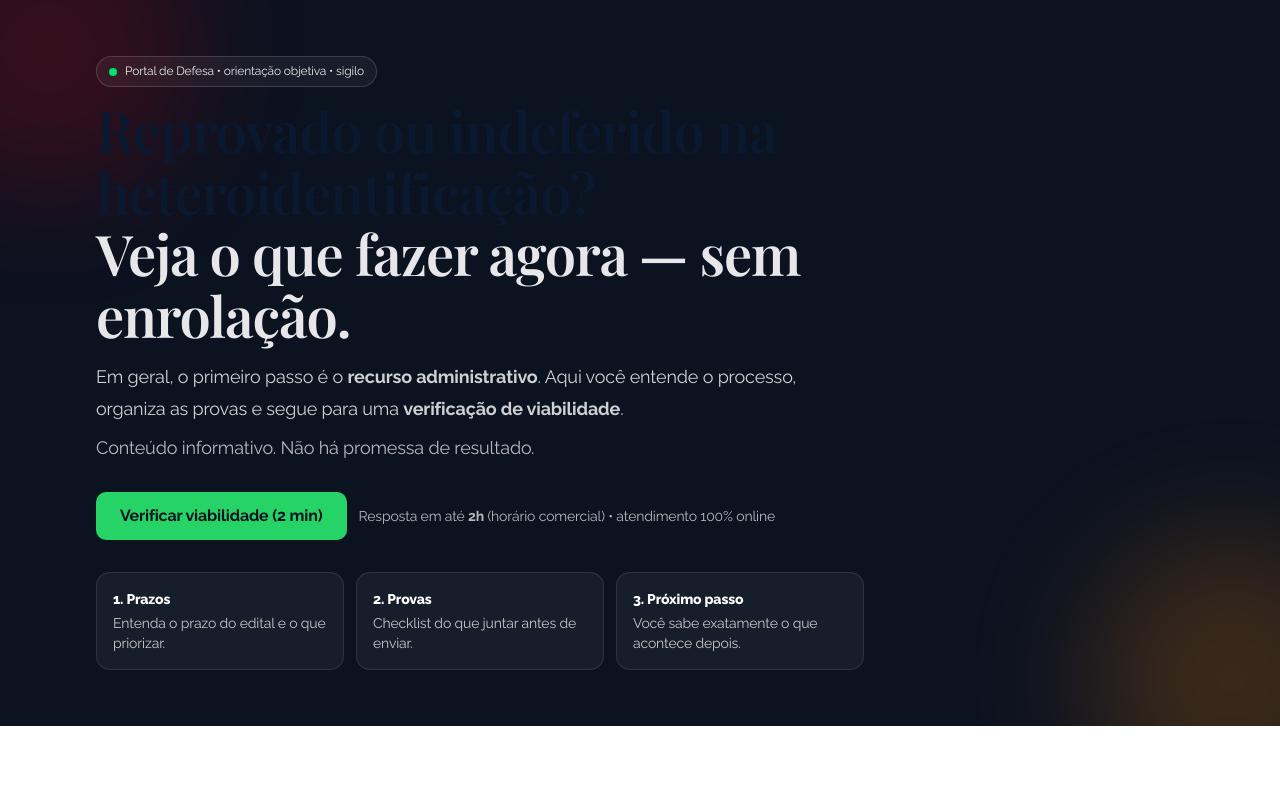
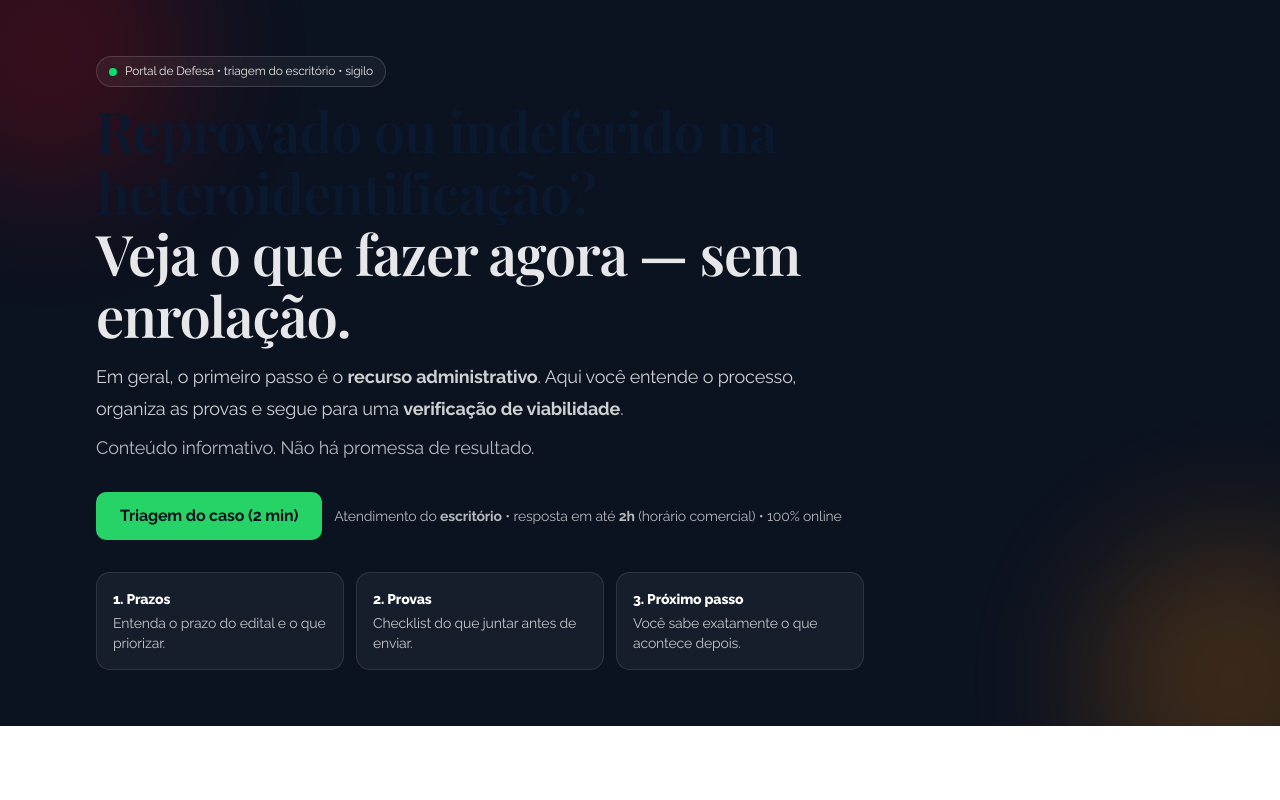
Before and after one commit to ViniciusGavioli/marcelo-colen-site, a Next.js app: page /portal-defesa-heteroidentificacao in a window 1280 px wide. Shown: the top 800 px of the page. Built offline with nearby package versions, Linux system fonts and the light colour scheme; no server answers; a web font is replaced by a local one.

Commit message:
copy: shift conversion framing to office triage (reduce price anchoring)

```diff
--- a/src/app/(lp)/consulta/page.tsx
+++ b/src/app/(lp)/consulta/page.tsx
@@ -86,7 +86,8 @@ export default function ConsultaPage() {
 
   const montarMensagem = (): string => {
     const linhas = [
-      `Olá Dr. Marcelo! Meu nome é ${respostas.nome}. Preciso de ajuda com meu caso de heteroidentificação.\n`,
+      `Olá! Meu nome é ${respostas.nome}. Preciso de orientação sobre meu caso de heteroidentificação.\n`,
+
       `*Vestibular/Concurso:* ${respostas.vestibular}`,
       `*Data do Resultado:* ${respostas.dataResultado}`,
       `*Apresentou Recurso:* ${respostas.recurso}`,
@@ -167,7 +168,7 @@ export default function ConsultaPage() {
                 }}
               >
                 <MessageCircle className="w-5 h-5" />
-                WhatsApp direto (sem formulário)
+                WhatsApp do escritório (sem formulário)
               </a>
 
               <span style={{ color: 'rgba(255,255,255,0.75)', fontSize: '0.95rem', lineHeight: 1.2 }}>
@@ -279,7 +280,7 @@ export default function ConsultaPage() {
                       style={{ backgroundColor: '#4A9B4A', color: '#FFFFFF' }}
                     >
                       <MessageCircle className="w-5 h-5" />
-                      Enviar Caso
+                      Enviar para triagem
                     </button>
                   )}
                 </div>
--- a/src/app/(lp)/portal-defesa-heteroidentificacao/page.tsx
+++ b/src/app/(lp)/portal-defesa-heteroidentificacao/page.tsx
@@ -97,7 +97,7 @@ function PortalHero() {
                 <div className="max-w-3xl">
                     <p className="mb-3 inline-flex items-center gap-2 rounded-full border border-white/15 bg-white/5 px-3 py-1 text-xs text-white/90">
                         <span className="h-2 w-2 rounded-full bg-green-400" />
-                        Portal de Defesa • orientação objetiva • sigilo
+                        Portal de Defesa • triagem do escritório • sigilo
                     </p>
 
                     <h1 className="text-3xl font-extrabold leading-tight sm:text-5xl">
@@ -118,10 +118,10 @@ function PortalHero() {
                             href="/consulta"
                             className="inline-flex items-center justify-center rounded-xl bg-[#25D366] px-6 py-3 text-base font-bold text-[#0B1220] hover:opacity-95"
                         >
-                            Verificar viabilidade (2 min)
+                            Triagem do caso (2 min)
                         </Link>
                         <div className="text-sm text-white/70">
-                            Resposta em até <b>2h</b> (horário comercial) • atendimento 100% online
+                            Atendimento do <b>escritório</b> • resposta em até <b>2h</b> (horário comercial) • 100% online
                         </div>
                     </div>
 
```
